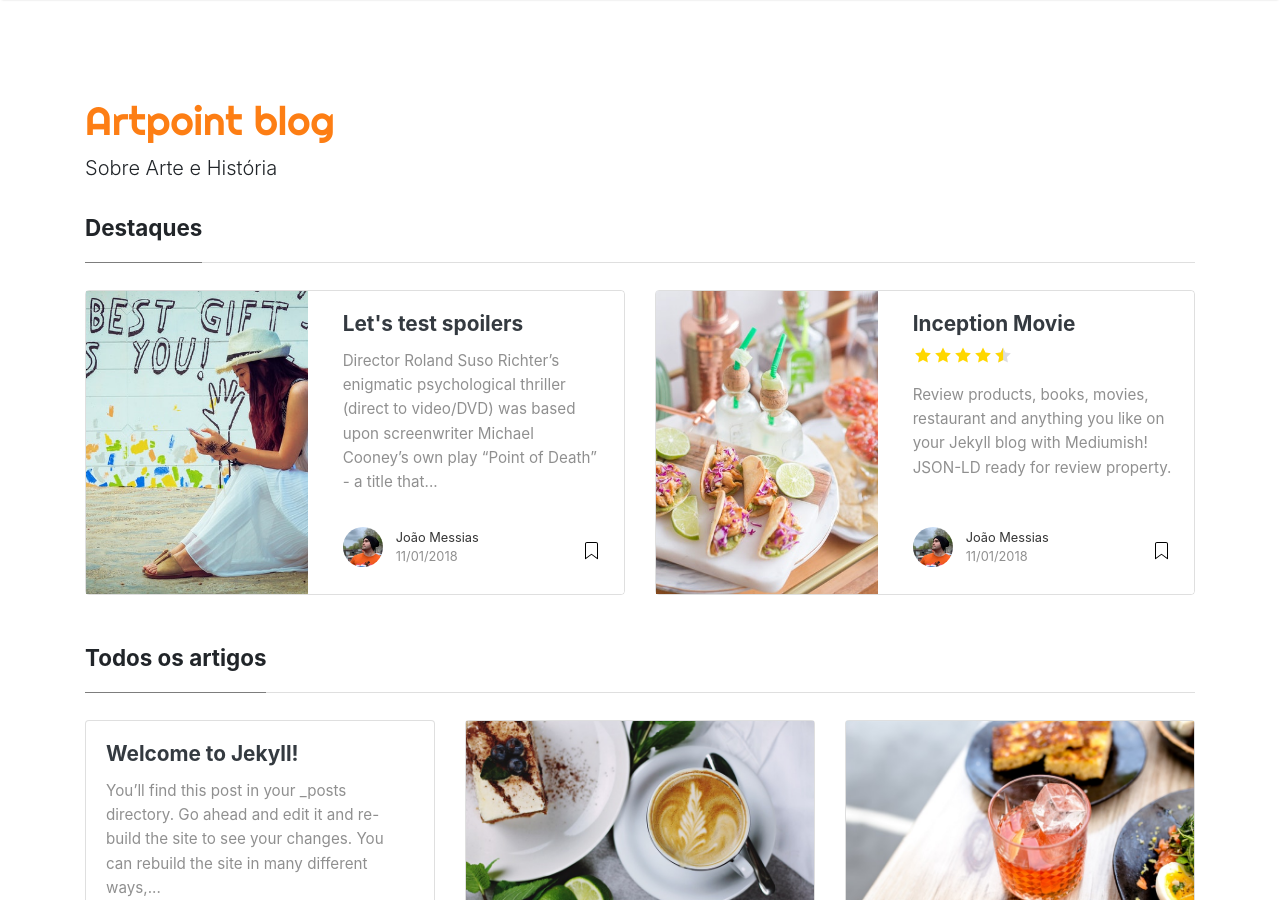
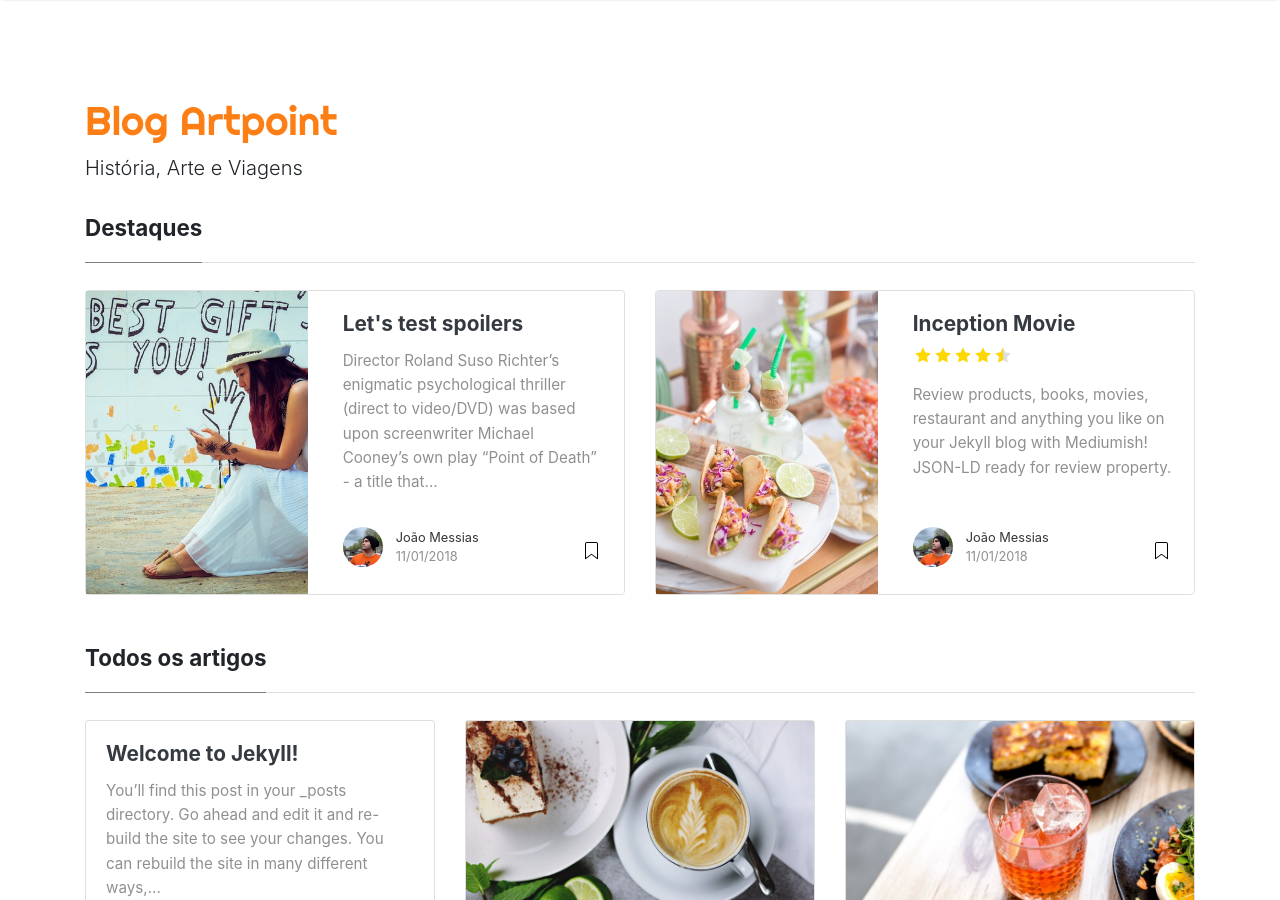
Before and after one commit to AndersonMamede/blog.archaeopoint.com, a Jekyll site: the page built from index.html, in a window 1280 px wide and 900 px high. Built offline with Jekyll 4.4.1, drawn with Linux system fonts in a browser that asks for light colours; nearby versions of some CDN libraries; the list of posts is cut into pages by our own code; some of the changed text lies outside the part shown.

```diff
--- a/_config.yml
+++ b/_config.yml
@@ -1,7 +1,7 @@
 # Site
-name: "Artpoint blog"
-title: "Artpoint blog - Arte e História"
-description: "Sobre Arte e História"
+name: "Blog Artpoint"
+title: "Artpoint blog - História, Arte e Viagens"
+description: "História, Arte e Viagens"
 logo: 'assets/images/logo.png'
 favicon: 'assets/images/logo.png'
 baseurl:
@@ -24,7 +24,7 @@ authors:
     web: https://www.instagram.com/joao.artpoint/
     instagram: https://www.instagram.com/joao.artpoint/
     #twitter:
-    description: "Author of Artpoint."
+    description: "Apaixonado por história e arte desde sempre. Idealizador do projeto Artpoint."
 
 # Plugins
 plugins:
```
